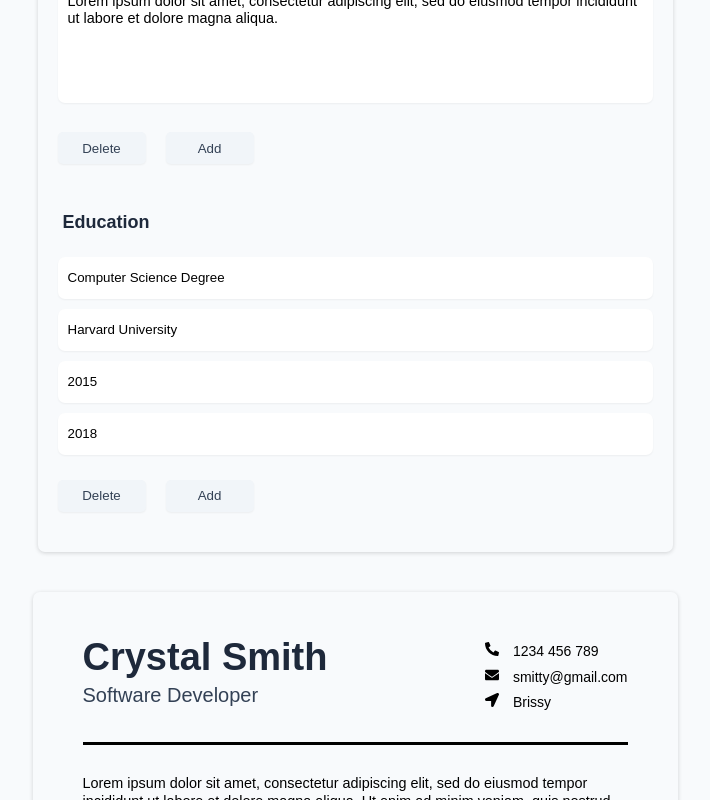
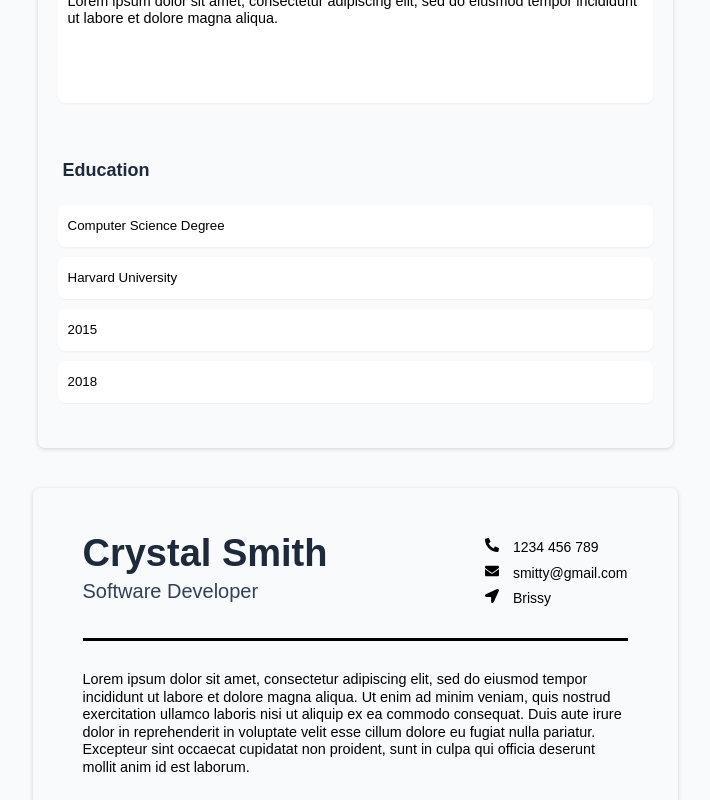
Before and after one commit to pcoch/React-CV-, a React (Create React App) app: page / in a window 1280 px wide. Shown: the part 840-1640 px from the top of the page, without its empty margins (285-995 px from the left). Built offline with nearby package versions, Linux system fonts and the light colour scheme.

Commit message:
Basic Working Version

```diff
--- a/package.json
+++ b/package.json
@@ -9,6 +9,7 @@
     "react": "^18.2.0",
     "react-dom": "^18.2.0",
     "react-icons": "^4.4.0",
+    "uniqid": "^5.4.0",
     "web-vitals": "^2.1.4"
   },
   "devDependencies": {
--- a/src/Components/InputContainer.js
+++ b/src/Components/InputContainer.js
@@ -4,17 +4,18 @@ import InputPersonalDetails from "./InputPersonalDetails";
 import InputWorkExperience from "./InputWorkExperience";
 
 export default function InputContainer(props) {
+  console.log(props.workForm);
   return (
     <div className="InputContainer">
       <InputPersonalDetails
         handlePersonalChange={props.handlePersonalChange}
         personalForm={props.personalForm}
       />
+      <h2>Work Experience</h2>
       <InputWorkExperience
         handleWorkChange={props.handleWorkChange}
         workForm={props.workForm}
       />
-
       <InputEducation
         handleEducationChange={props.handleEducationChange}
         educationForm={props.educationForm}
--- a/src/Components/InputEducation.js
+++ b/src/Components/InputEducation.js
@@ -49,10 +49,6 @@ export default function InputEducation(props) {
               value={props.educationForm.enddate}
             ></input>
           </label>
-          <div className="button-container">
-            <button>Delete</button>
-            <button>Add</button>
-          </div>
         </section>
       </form>
     </div>
--- a/src/Components/InputWorkExperience.js
+++ b/src/Components/InputWorkExperience.js
@@ -3,14 +3,13 @@ import React from "react";
 export default function InputWorkExperience(props) {
   return (
     <div>
-      <h2>Work Experience</h2>
       <form>
         <section className="form">
           <label htmlFor="input-company">
             <input
               onChange={props.handleWorkChange}
               type="text"
-              id="input-company"
+              id={props.workForm.id}
               name="company"
               placeholder="company"
               value={props.workForm.company}
@@ -60,10 +59,6 @@ export default function InputWorkExperience(props) {
               value={props.workForm.description}
             ></textarea>
           </label>
-          <div className="button-container">
-            <button>Delete</button>
-            <button>Add</button>
-          </div>
         </section>
       </form>
     </div>
--- a/src/Components/OutputContainer.js
+++ b/src/Components/OutputContainer.js
@@ -9,6 +9,7 @@ export default function OutputContainer(props) {
     <div className="OutputContainer">
       <OutputHeader personalForm={props.personalForm} />
       <OutputDescription personalForm={props.personalForm} />
+      <h3>Work Experience</h3>
       <OutputWorkExperience workForm={props.workForm} />
       <OutputEducation educationForm={props.educationForm} />
     </div>
--- a/src/Components/OutputWorkExperience.js
+++ b/src/Components/OutputWorkExperience.js
@@ -3,7 +3,6 @@ import React from "react";
 export default function OutputWorkExperience(props) {
   return (
     <div className="experience-list">
-      <h3>Work Experience</h3>
       <div className="experience-container">
         <div className="experience-heading">
           <h5>{props.workForm.position}</h5>
```
Also changed, not shown: src/App.js (+3 -6 lines), 1 other file (tests, documents, lock files or other folders).
